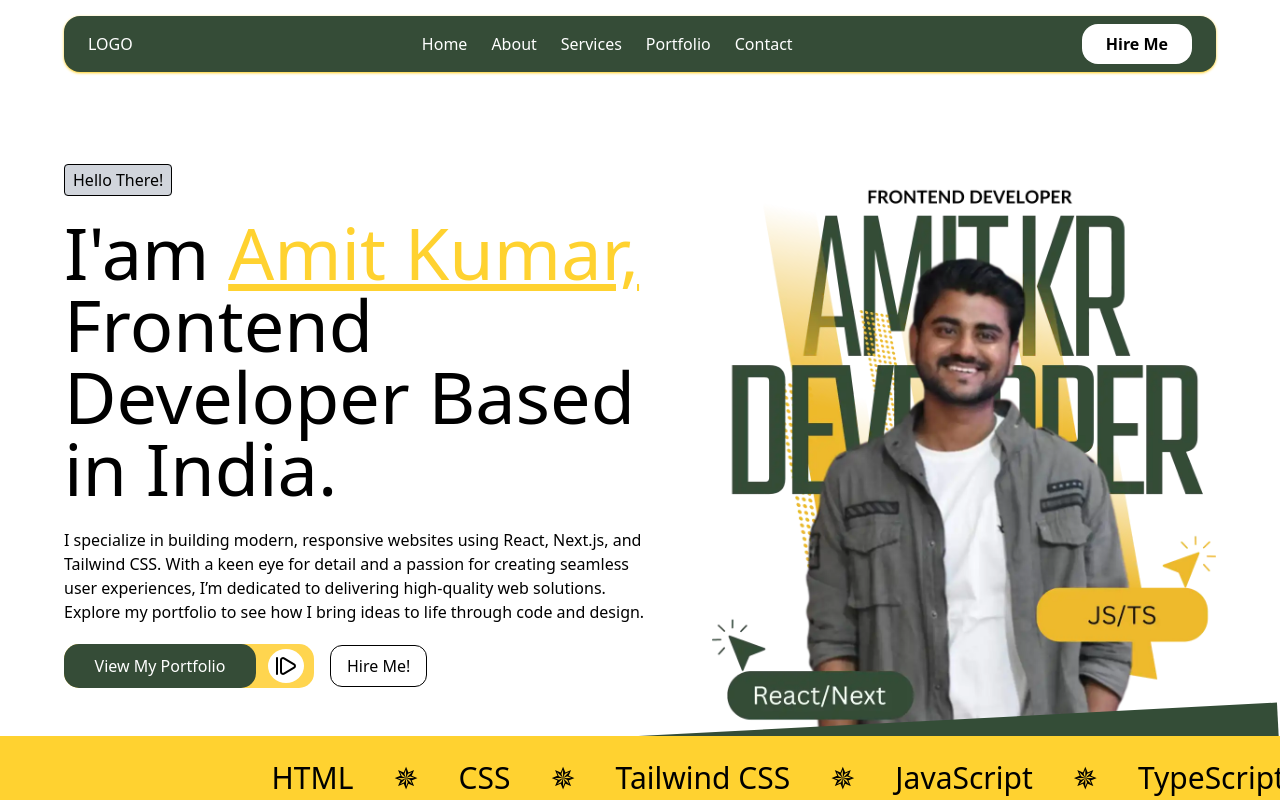
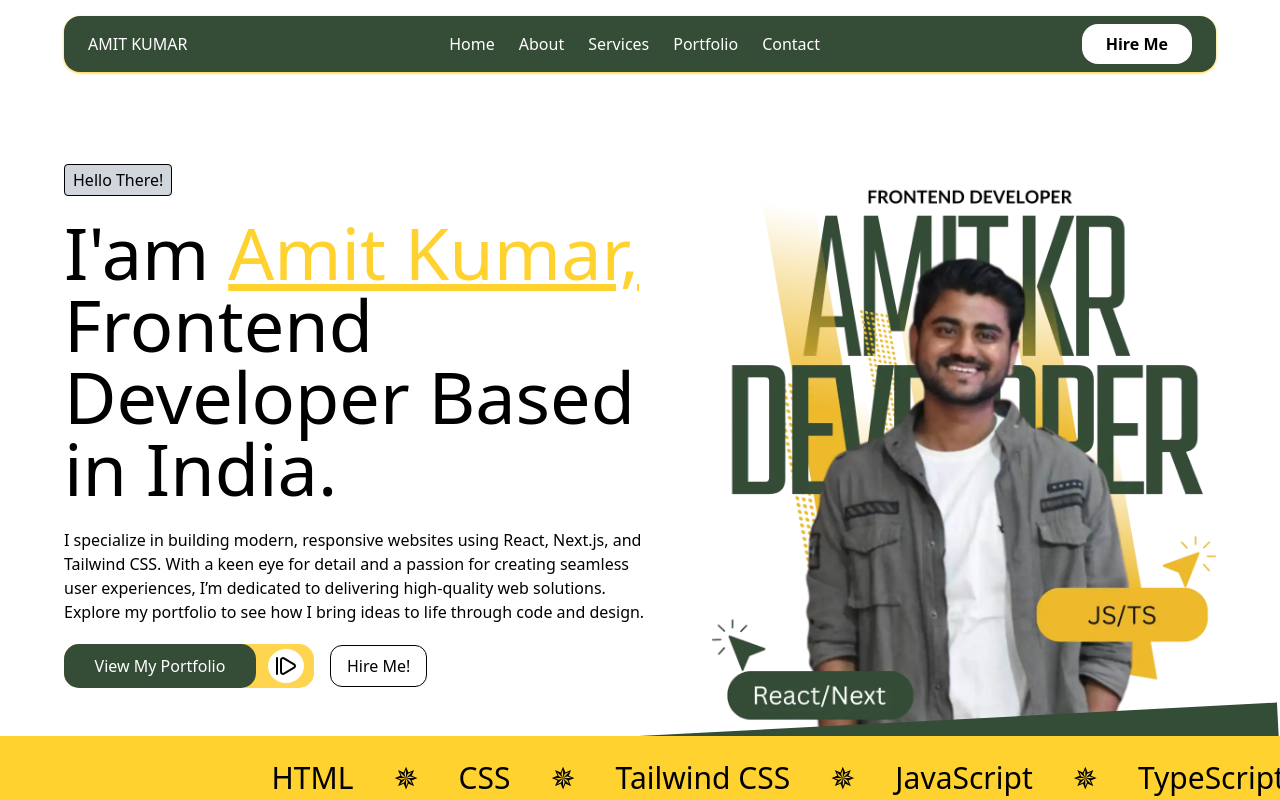
Before and after one commit to useramitkr/portfolio, a Next.js app: page / in a window 1280 px wide. Built offline with nearby package versions, Linux system fonts and the light colour scheme.

Commit message:
Nmae instead of Logo - Header

```diff
--- a/layout/header/index.tsx
+++ b/layout/header/index.tsx
@@ -7,7 +7,7 @@ const Header: React.FC = () => {
         <div className="flex justify-between items-center w-[90%] mx-auto py-2 my-4 bg-[#354C37] text-white px-4 sm:px-6 rounded-2xl shadow-sm shadow-amber-300">
           <div>
             <a href="/">
-              <h1>LOGO</h1>
+              <h1>AMIT KUMAR</h1>
             </a>
           </div>
 
```
